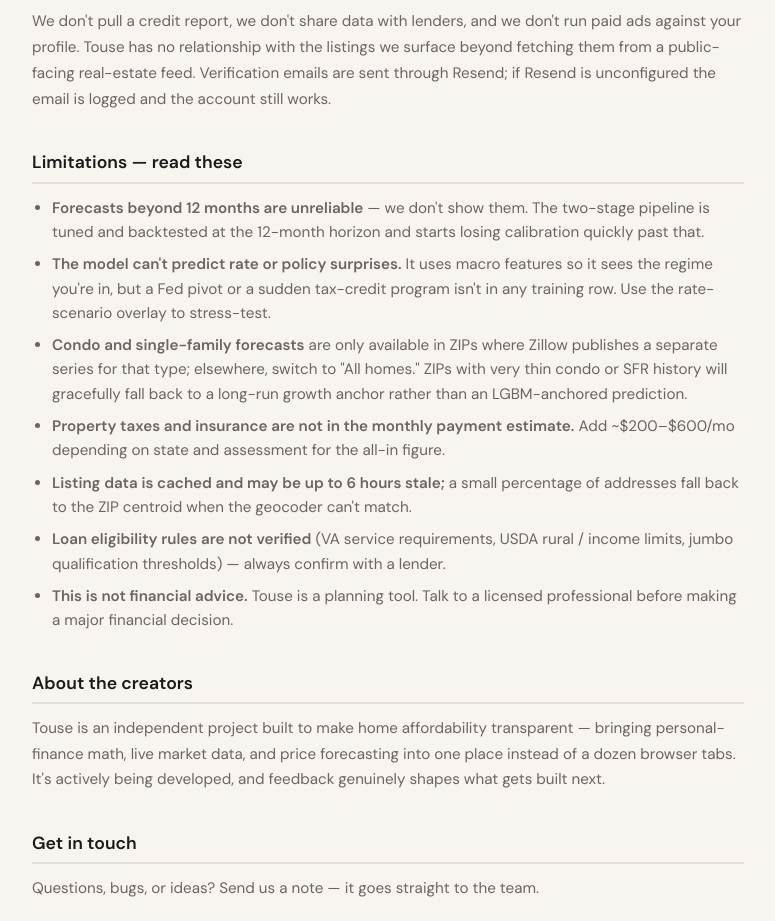
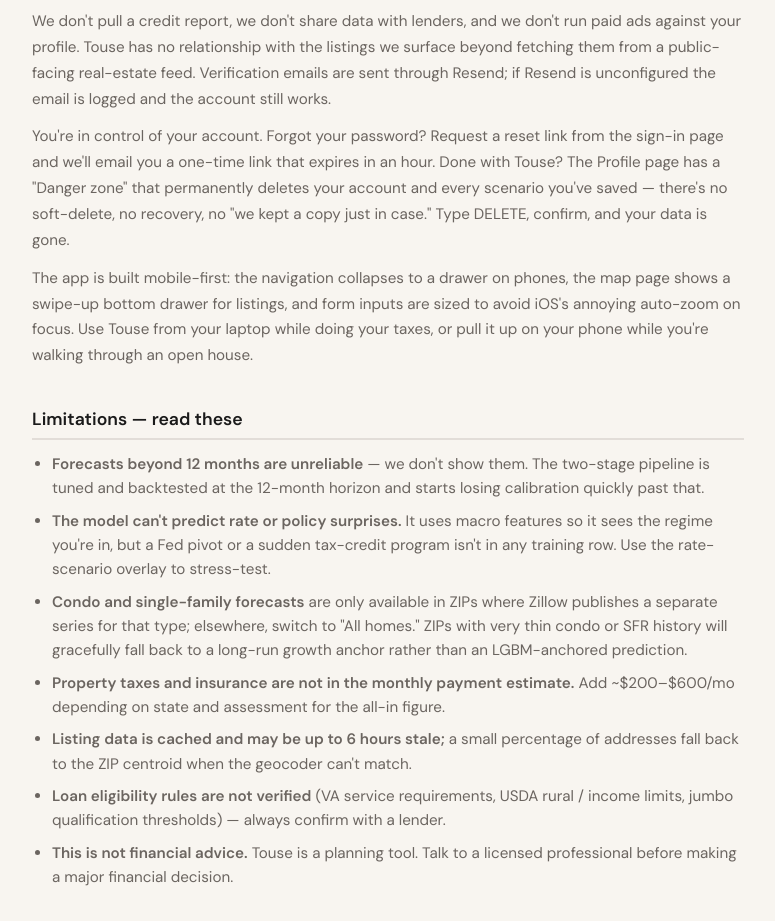
Before and after one commit to rahul-sg/Touse, a React (Vite) app in the folder frontend/: page /about in a window 1280 px wide. Shown: the part 4920-5841 px from the top of the page, without its empty margins (252-1027 px from the left). Built offline with nearby package versions, Linux system fonts and the light colour scheme; no server answers; a web font is replaced by a local one.

Commit message:
Restore original memutil.sh as reference + document new tools/flows in README and About

```diff
--- a/frontend/src/pages/About.tsx
+++ b/frontend/src/pages/About.tsx
@@ -283,6 +283,19 @@
           fetching them from a public-facing real-estate feed. Verification emails are sent through
           Resend; if Resend is unconfigured the email is logged and the account still works.
         </p>
+        <p>
+          You're in control of your account. Forgot your password? Request a reset link from the
+          sign-in page and we'll email you a one-time link that expires in an hour. Done with
+          Touse? The Profile page has a "Danger zone" that permanently deletes your account and
+          every scenario you've saved — there's no soft-delete, no recovery, no "we kept a copy
+          just in case." Type DELETE, confirm, and your data is gone.
+        </p>
+        <p>
+          The app is built mobile-first: the navigation collapses to a drawer on phones, the map
+          page shows a swipe-up bottom drawer for listings, and form inputs are sized to avoid
+          iOS's annoying auto-zoom on focus. Use Touse from your laptop while doing your taxes,
+          or pull it up on your phone while you're walking through an open house.
+        </p>
       </section>
 
       {/* ── Limitations ── */}
```
Also changed, not shown: 2 other files (tests, documents, lock files or other folders).
